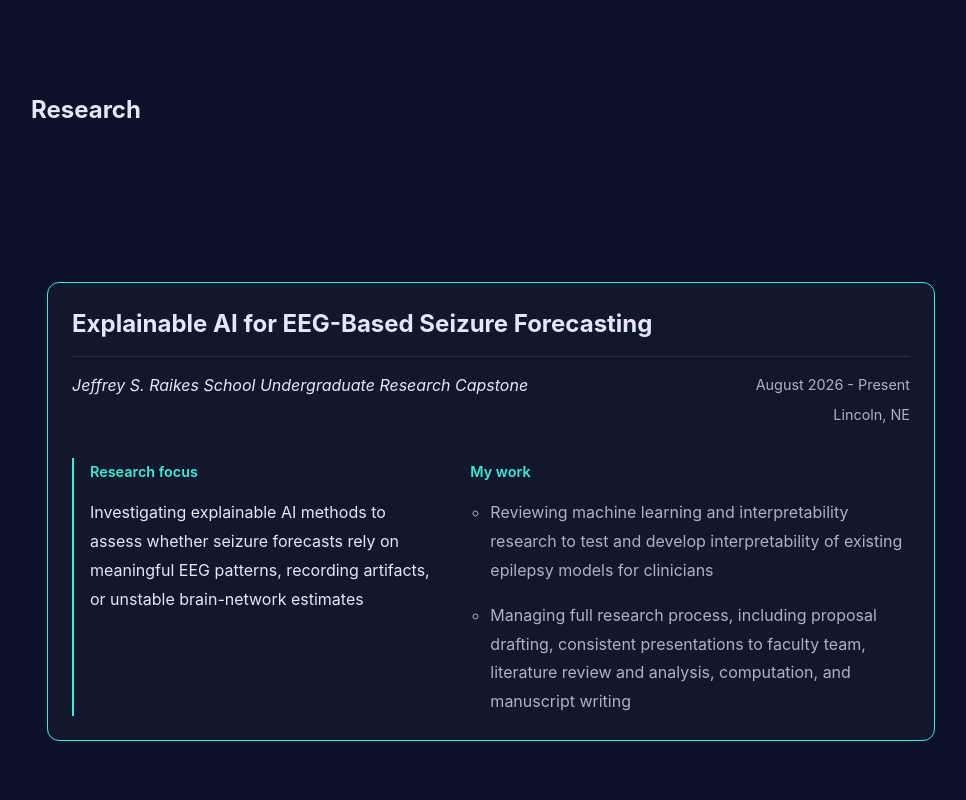
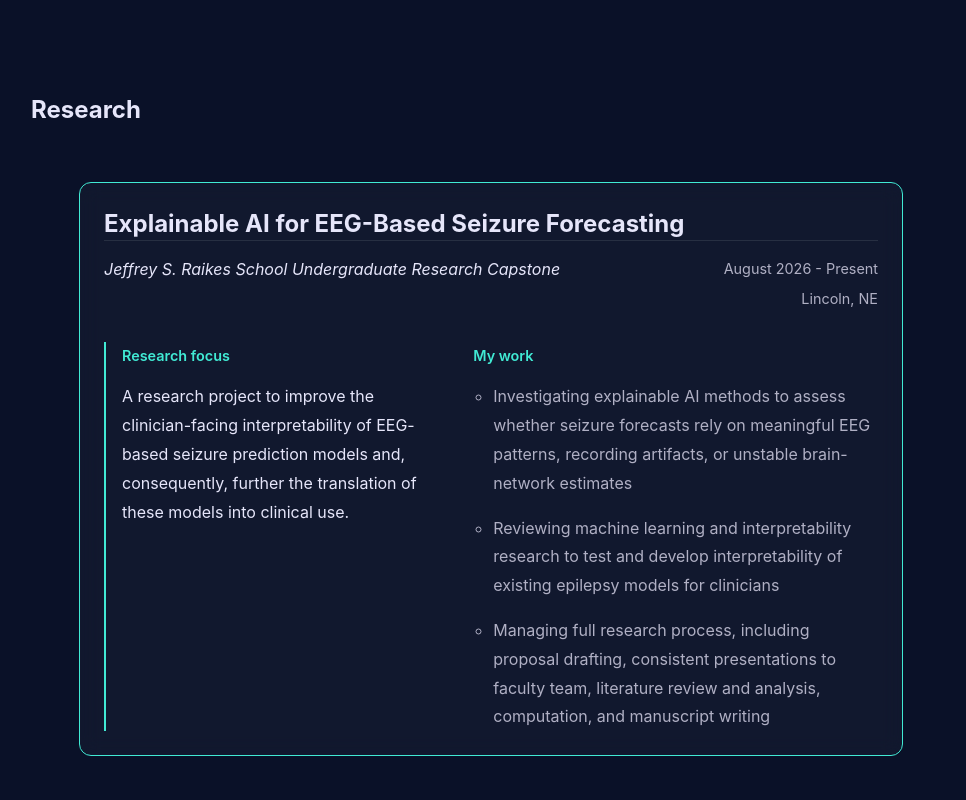
Before and after one commit to averlbacher2/averlbacher2.github.io, a React (Vite) app: page / in a window 1280 px wide. Shown: the part 1780-2580 px from the top of the page, without its empty margins (173-1139 px from the left). Built offline with nearby package versions, Linux system fonts and the light colour scheme.

Commit message:
Updated research section styling and snippet

```diff
--- a/src/data/researchData.js
+++ b/src/data/researchData.js
@@ -5,6 +5,7 @@ const researchData = [
         date: "August 2026 - Present",
         organization: "Jeffrey S. Raikes School Undergraduate Research Capstone",
         location: "Lincoln, NE",
+        focus: "A research project to improve the clinician-facing interpretability of EEG-based seizure prediction models and, consequently, further the translation of these models into clinical use.",
         descriptionFull: [
             "Investigating explainable AI methods to assess whether seizure forecasts rely on meaningful EEG patterns, recording artifacts, or unstable brain-network estimates",
             "Reviewing machine learning and interpretability research to test and develop interpretability of existing epilepsy models for clinicians",
--- a/src/sections/ResearchSection.jsx
+++ b/src/sections/ResearchSection.jsx
@@ -9,9 +9,9 @@ export default function ResearchSection() {
         >
             <div className="research-container">
                 {researchData.map((research) => {
-                    const [focus, ...contributions] =
+                    const[...focus] = research.focus;
+                    const [...contributions] =
                         research.descriptionFull;
-
                     return (
                         <article
                             key={research.id}
--- a/src/styles/components.css
+++ b/src/styles/components.css
@@ -521,16 +521,14 @@
 }
 
 /* Research Section */
-
-/* Research Section */
 .research-section {
     scroll-margin-top: 6rem;
+    padding: 2rem;
 }
 
 .research-container {
     display: grid;
     gap: 2rem;
-    margin-top: 2rem;
 }
 
 .research-card {
@@ -547,7 +545,6 @@
 
 .research-card-title {
     margin: 0 0 1rem;
-    padding-bottom: 1rem;
     border-bottom: 1px solid var(--cadet-gray-translucent);
     font-size: 1.5rem;
     line-height: 1.4;
```
